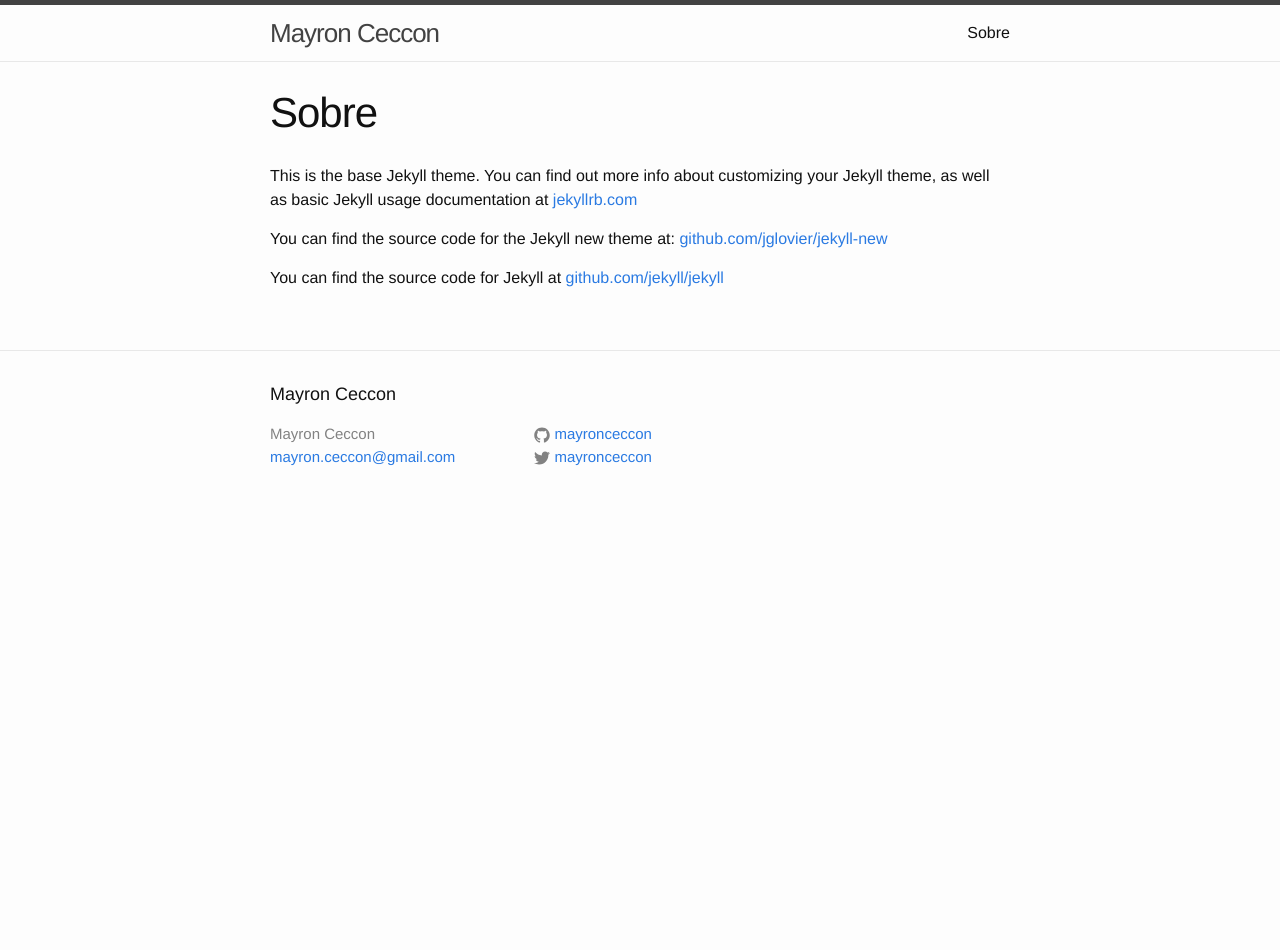
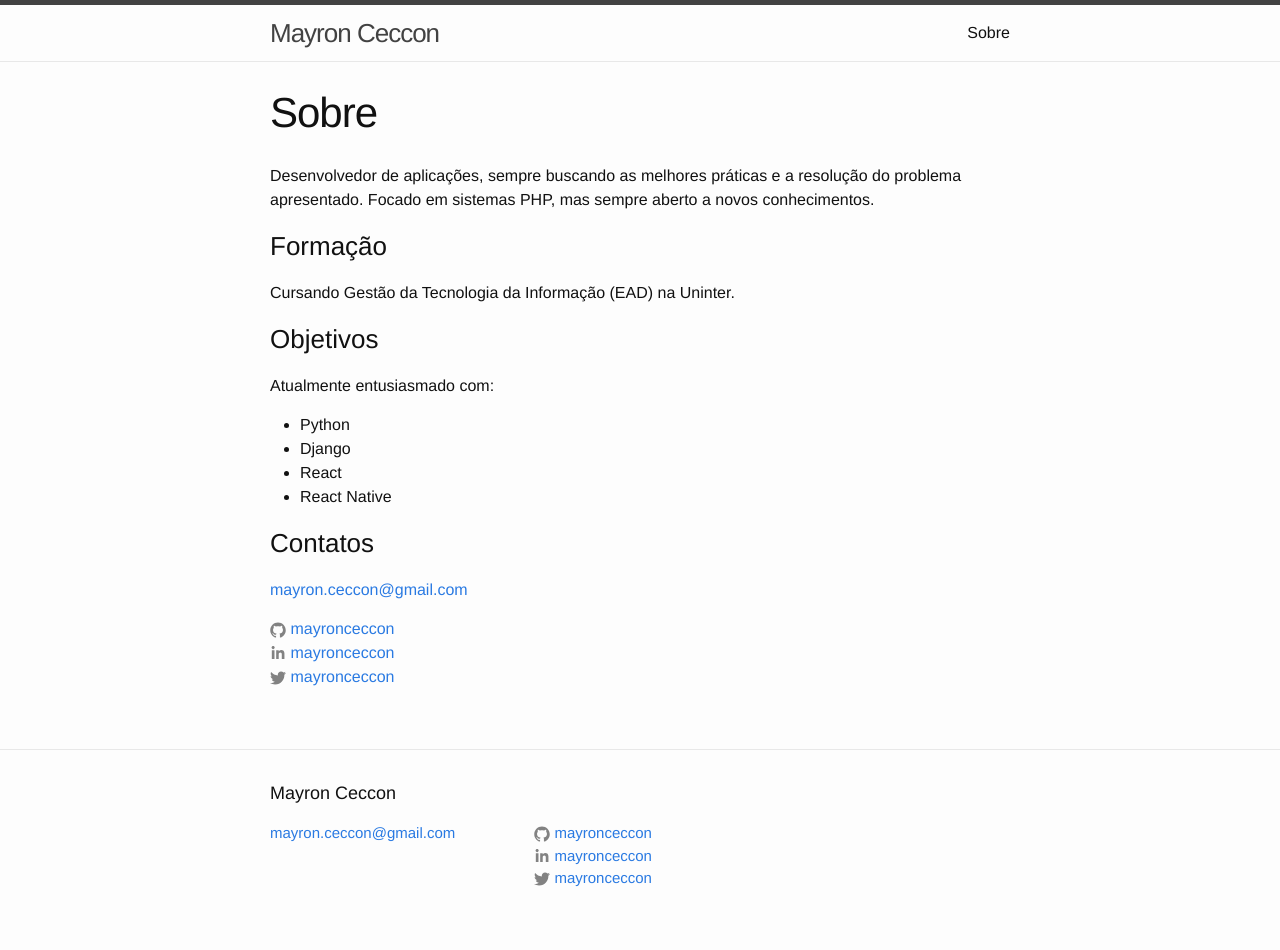
Before and after one commit to mayronceccon/mayronceccon.github.io, a Jekyll site: the page built from about.md, in a window 1280 px wide. Built offline with Jekyll 4.4.1, drawn with Linux system fonts in a browser that asks for light colours; before the commit the page ends 900 px from its top, so only the background shows below that.

Commit message:
Alteração página sobre

```diff
--- a/_config.yml
+++ b/_config.yml
@@ -1,11 +1,12 @@
 # Site settings
 title: Mayron Ceccon
 email: mayron.ceccon@gmail.com
-description: > # this means to ignore newlines until "baseurl:"
+description: >
 baseurl: "" # the subpath of your site, e.g. /blog/
 url: "http://mayronceccon.github.io" # the base hostname & protocol for your site
 twitter_username: mayronceccon
 github_username:  mayronceccon
+linkedin_username: mayronceccon
 
 # Build settings
 #markdown: kramdown
--- a/_includes/footer.html
+++ b/_includes/footer.html
@@ -7,7 +7,6 @@
     <div class="footer-col-wrapper">
       <div class="footer-col  footer-col-1">
         <ul class="contact-list">
-          <li>{{ site.title }}</li>
           <li><a href="mailto:{{ site.email }}">{{ site.email }}</a></li>
         </ul>
       </div>
@@ -16,7 +15,7 @@
         <ul class="social-media-list">
           {% if site.github_username %}
           <li>
-            <a href="https://github.com/{{ site.github_username }}">
+            <a target="__blank" href="https://github.com/{{ site.github_username }}">
               <span class="icon  icon--github">
                 <svg viewBox="0 0 16 16">
                   <path fill="#828282" d="M7.999,0.431c-4.285,0-7.76,3.474-7.76,7.761 c0,3.428,2.223,6.337,5.307,7.363c0.388,0.071,0.53-0.168,0.53-0.374c0-0.184-0.007-0.672-0.01-1.32 c-2.159,0.469-2.614-1.04-2.614-1.04c-0.353-0.896-0.862-1.135-0.862-1.135c-0.705-0.481,0.053-0.472,0.053-0.472 c0.779,0.055,1.189,0.8,1.189,0.8c0.692,1.186,1.816,0.843,2.258,0.645c0.071-0.502,0.271-0.843,0.493-1.037 C4.86,11.425,3.049,10.76,3.049,7.786c0-0.847,0.302-1.54,0.799-2.082C3.768,5.507,3.501,4.718,3.924,3.65 c0,0,0.652-0.209,2.134,0.796C6.677,4.273,7.34,4.187,8,4.184c0.659,0.003,1.323,0.089,1.943,0.261 c1.482-1.004,2.132-0.796,2.132-0.796c0.423,1.068,0.157,1.857,0.077,2.054c0.497,0.542,0.798,1.235,0.798,2.082 c0,2.981-1.814,3.637-3.543,3.829c0.279,0.24,0.527,0.713,0.527,1.437c0,1.037-0.01,1.874-0.01,2.129 c0,0.208,0.14,0.449,0.534,0.373c3.081-1.028,5.302-3.935,5.302-7.362C15.76,3.906,12.285,0.431,7.999,0.431z"/>
@@ -28,9 +27,27 @@
           </li>
           {% endif %}
 
+          {% if site.linkedin_username %}
+          <li>
+            <a target="__blank" href="https://www.linkedin.com/in/{{ site.linkedin_username }}">
+              <span class="icon  icon--linkedin">
+                <svg viewBox="0 50 512 512" >
+                  <path fill="#828282" d="M150.65,100.682c0,27.992-22.508,50.683-50.273,50.683c-27.765,0-50.273-22.691-50.273-50.683
+                  C50.104,72.691,72.612,50,100.377,50C128.143,50,150.65,72.691,150.65,100.682z M143.294,187.333H58.277V462h85.017V187.333z
+                  M279.195,187.333h-81.541V462h81.541c0,0,0-101.877,0-144.181c0-38.624,17.779-61.615,51.807-61.615
+                  c31.268,0,46.289,22.071,46.289,61.615c0,39.545,0,144.181,0,144.181h84.605c0,0,0-100.344,0-173.915
+                  s-41.689-109.131-99.934-109.131s-82.768,45.369-82.768,45.369V187.333z"/>
+                </svg>
+              </span>
+
+              <span class="username">{{ site.linkedin_username }}</span>
+            </a>
+          </li>
+          {% endif %}
+
           {% if site.twitter_username %}
           <li>
-            <a href="https://twitter.com/{{ site.twitter_username }}">
+            <a target="__blank" href="https://twitter.com/{{ site.twitter_username }}">
               <span class="icon  icon--twitter">
                 <svg viewBox="0 0 16 16">
                   <path fill="#828282" d="M15.969,3.058c-0.586,0.26-1.217,0.436-1.878,0.515c0.675-0.405,1.194-1.045,1.438-1.809
--- a/about.md
+++ b/about.md
@@ -4,8 +4,69 @@
 permalink: /about/
 ---
 
-This is the base Jekyll theme. You can find out more info about customizing your Jekyll theme, as well as basic Jekyll usage documentation at [jekyllrb.com](http://jekyllrb.com/)
+Desenvolvedor de aplicações, sempre buscando as melhores práticas e a resolução do problema apresentado. Focado em sistemas PHP, mas sempre aberto a novos conhecimentos.
 
-You can find the source code for the Jekyll new theme at: [github.com/jglovier/jekyll-new](https://github.com/jglovier/jekyll-new)
+### Formação
+Cursando Gestão da Tecnologia da Informação (EAD) na Uninter.
 
-You can find the source code for Jekyll at [github.com/jekyll/jekyll](https://github.com/jekyll/jekyll)
+### Objetivos
+Atualmente entusiasmado com:
+* Python
+* Django
+* React
+* React Native
+
+### Contatos
+
+<ul class="social-media-list">
+    <ul class="contact-list">
+        <li><a href="mailto:{{ site.email }}">{{ site.email }}</a></li>
+    </ul>
+
+    {% if site.github_username %}
+    <li>
+    <a target="__blank" href="https://github.com/{{ site.github_username }}">
+        <span class="icon  icon--github">
+        <svg viewBox="0 0 16 16">
+            <path fill="#828282" d="M7.999,0.431c-4.285,0-7.76,3.474-7.76,7.761 c0,3.428,2.223,6.337,5.307,7.363c0.388,0.071,0.53-0.168,0.53-0.374c0-0.184-0.007-0.672-0.01-1.32 c-2.159,0.469-2.614-1.04-2.614-1.04c-0.353-0.896-0.862-1.135-0.862-1.135c-0.705-0.481,0.053-0.472,0.053-0.472 c0.779,0.055,1.189,0.8,1.189,0.8c0.692,1.186,1.816,0.843,2.258,0.645c0.071-0.502,0.271-0.843,0.493-1.037 C4.86,11.425,3.049,10.76,3.049,7.786c0-0.847,0.302-1.54,0.799-2.082C3.768,5.507,3.501,4.718,3.924,3.65 c0,0,0.652-0.209,2.134,0.796C6.677,4.273,7.34,4.187,8,4.184c0.659,0.003,1.323,0.089,1.943,0.261 c1.482-1.004,2.132-0.796,2.132-0.796c0.423,1.068,0.157,1.857,0.077,2.054c0.497,0.542,0.798,1.235,0.798,2.082 c0,2.981-1.814,3.637-3.543,3.829c0.279,0.24,0.527,0.713,0.527,1.437c0,1.037-0.01,1.874-0.01,2.129 c0,0.208,0.14,0.449,0.534,0.373c3.081-1.028,5.302-3.935,5.302-7.362C15.76,3.906,12.285,0.431,7.999,0.431z"/>
+        </svg>
+        </span>
+
+        <span class="username">{{ site.github_username }}</span>
+    </a>
+    </li>
+    {% endif %}
+
+    {% if site.linkedin_username %}
+    <li>
+    <a target="__blank" href="https://www.linkedin.com/in/{{ site.linkedin_username }}">
+        <span class="icon  icon--linkedin">
+        <svg viewBox="0 50 512 512" >
+            <path fill="#828282" d="M150.65,100.682c0,27.992-22.508,50.683-50.273,50.683c-27.765,0-50.273-22.691-50.273-50.683
+            C50.104,72.691,72.612,50,100.377,50C128.143,50,150.65,72.691,150.65,100.682z M143.294,187.333H58.277V462h85.017V187.333z
+            M279.195,187.333h-81.541V462h81.541c0,0,0-101.877,0-144.181c0-38.624,17.779-61.615,51.807-61.615
+            c31.268,0,46.289,22.071,46.289,61.615c0,39.545,0,144.181,0,144.181h84.605c0,0,0-100.344,0-173.915
+            s-41.689-109.131-99.934-109.131s-82.768,45.369-82.768,45.369V187.333z"/>
+        </svg>
+        </span>
+
+        <span class="username">{{ site.linkedin_username }}</span>
+    </a>
+    </li>
+    {% endif %}
+
+    {% if site.twitter_username %}
+    <li>
+    <a target="__blank" href="https://twitter.com/{{ site.twitter_username }}">
+        <span class="icon  icon--twitter">
+        <svg viewBox="0 0 16 16">
+            <path fill="#828282" d="M15.969,3.058c-0.586,0.26-1.217,0.436-1.878,0.515c0.675-0.405,1.194-1.045,1.438-1.809
+            c-0.632,0.375-1.332,0.647-2.076,0.793c-0.596-0.636-1.446-1.033-2.387-1.033c-1.806,0-3.27,1.464-3.27,3.27 c0,0.256,0.029,0.506,0.085,0.745C5.163,5.404,2.753,4.102,1.14,2.124C0.859,2.607,0.698,3.168,0.698,3.767 c0,1.134,0.577,2.135,1.455,2.722C1.616,6.472,1.112,6.325,0.671,6.08c0,0.014,0,0.027,0,0.041c0,1.584,1.127,2.906,2.623,3.206 C3.02,9.402,2.731,9.442,2.433,9.442c-0.211,0-0.416-0.021-0.615-0.059c0.416,1.299,1.624,2.245,3.055,2.271 c-1.119,0.877-2.529,1.4-4.061,1.4c-0.264,0-0.524-0.015-0.78-0.046c1.447,0.928,3.166,1.469,5.013,1.469 c6.015,0,9.304-4.983,9.304-9.304c0-0.142-0.003-0.283-0.009-0.423C14.976,4.29,15.531,3.714,15.969,3.058z"/>
+        </svg>
+        </span>
+
+        <span class="username">{{ site.twitter_username }}</span>
+    </a>
+    </li>
+    {% endif %}
+</ul>
```
Also changed, not shown: 7 other files.
